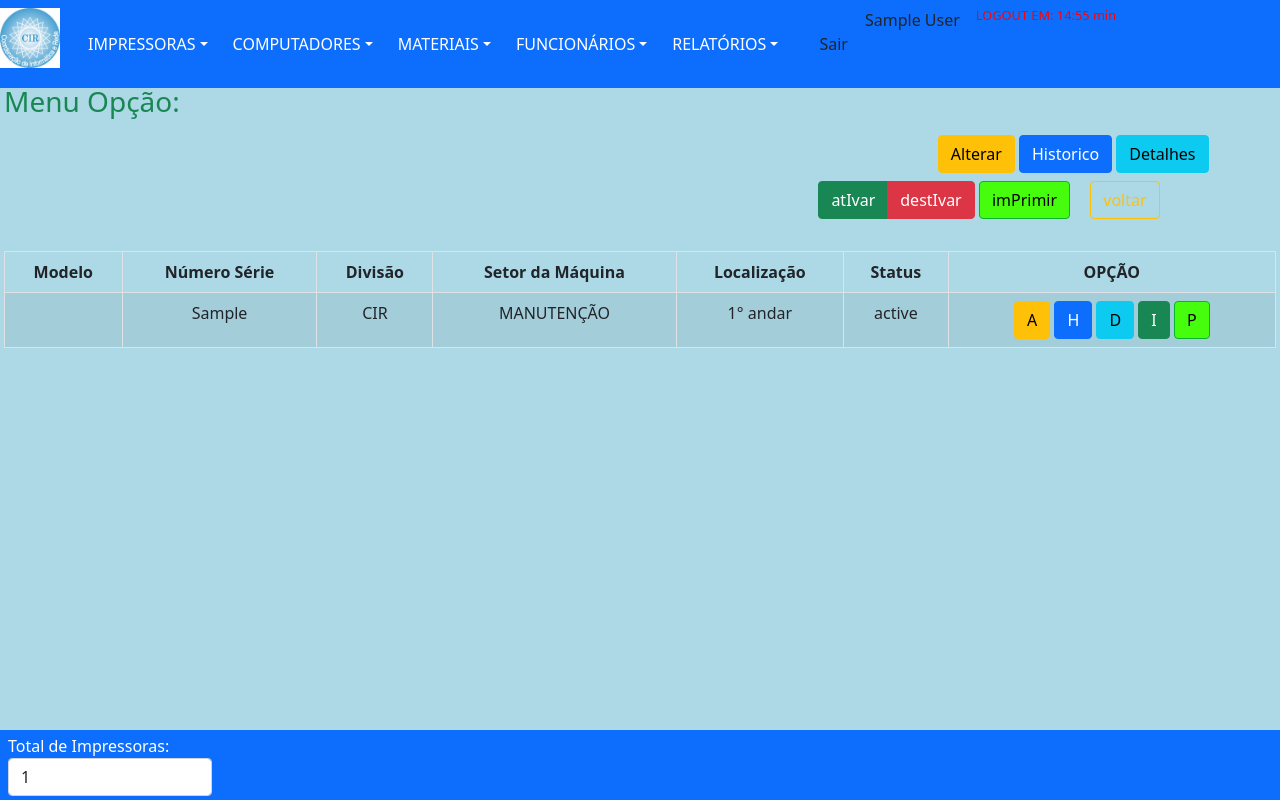
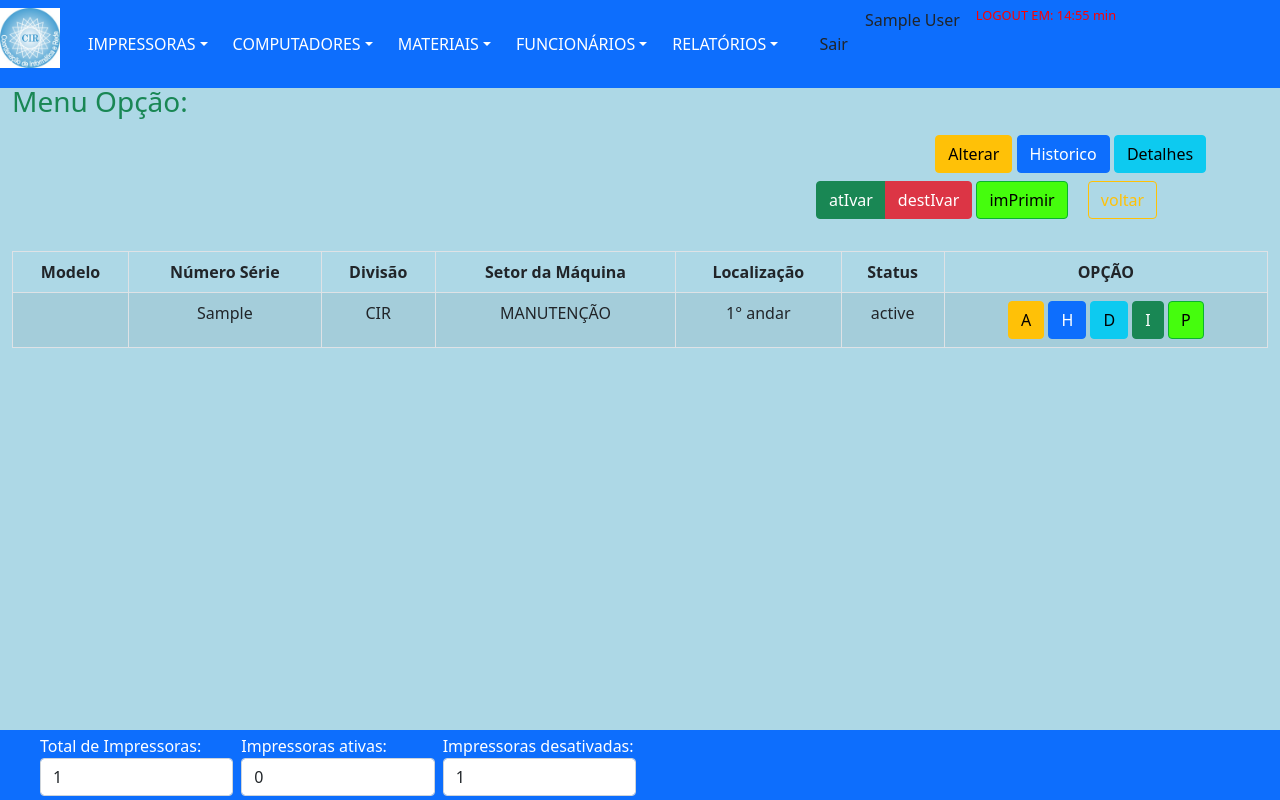
Before and after one commit to ufsilva2005/cir2023, a PHP site: page /views/impressorasListar.php in a window 1280 px wide. Run offline with PHP 8.4, Linux system fonts and the light colour scheme; the visitor is signed in with stand-in values (Sample User, id 1); data comes from the database, SQL or seed files in the repository; tables that the repository leaves empty hold one stand-in row (values such as "Sample post"); lists and menus that the app fills with data are empty.

Commit message:
altercao 12

```diff
--- a/controllers/ativarDesativar.php
+++ b/controllers/ativarDesativar.php
@@ -18,4 +18,9 @@
 	echo "<br>op1 => " . $op1;
 	echo "<br>idImpressora => " . $idImpressora;
 	echo "<br>statusImpressora => " . $statusImpressora;
+
+    $ativaDeativaDAO = new ControleCirDAO();
+    $ativaDeativaDAO->AtivaDesativa($idImpressora,$statusImpressora);
+	echo $_SESSION['tipoPesquisa'];
+    //header("Location: ../views/impressorasListar.php");
 ?>
--- a/dao/DAO-controleCir.php
+++ b/dao/DAO-controleCir.php
@@ -509,6 +509,26 @@
                     return $buscar;
                     $conn = null;
                 }
+
+            public function AtivaDesativa($idImpressora,$statusImpressora)
+				{
+					$conn = Database::connect();
+					$conn->exec('SET CHARACTER SET utf8');
+					$sql = "UPDATE impressoras
+                    SET statusImpressora = '$statusImpressora'
+                    WHERE idImpressora = '$idImpressora'";
+					try
+						{
+							$listar = $conn->query($sql);
+							$buscar = $listar->fetchAll(PDO::FETCH_OBJ);
+						}
+					catch (PDOException $exc)
+						{
+							$buscar = $exc->getTraceAsString();
+						}
+					return $buscar;
+					$conn = null;
+				}
             //FIM DAS FUNÇÕES RELACIONADAS A IMPRESSORA
 
             //INÍCIO DAS FUNÇÕES RELACIONADAS AOS MATERIAIS
--- a/views/impressorasListar.php
+++ b/views/impressorasListar.php
@@ -8,13 +8,16 @@
             echo "<script>location = '../template/menuPrincipal.php';</script>";
         }
 
+	$inativo = 0;
+	$ativo = 0;
+
     //$idFuncionario = $_SESSION['idFuncionario'];
     //$nomeFuncionario = $_SESSION['nomeFuncionario'];
 ?>
 <hr>
 		<nav class="navbar navbar-dark">
 				<div class="line p-1 position-absolute top-0 bottom-150 end-150">
-                    <div class="col-md-12 py-5">
+                    <div class="col-md-12 py-5 px-2">
 						<h3 class="text-success">Menu Opção:</h3>
                         <div class="panel-header">
 							<table class="table table-borderless">
@@ -125,12 +128,14 @@
                                                             if($statusImpressora != "ativo")
                                                                 {
                                                                     $html = "<a href='../controllers/ativarDesativar.php?action=1&id=$idImpressora' class='btn btn-small btn-success'>I<i class='icon-remove'></i></a>";
-                                                                    echo $html;
+                                                                    $inativo++;
+																	echo $html;
                                                                 }
 															else
                                                                 {
                                                                     $html = "<a href='../controllers/ativarDesativar.php?action=2&id=$idImpressora' class='btn btn-small btn-danger'>I<i class='icon-remove'></i></a>";
-                                                                    echo $html;
+                                                                    $ativo++;
+																	echo $html;
                                                                 }
                                                         ?>
                                                     </div>
@@ -147,10 +152,20 @@
 				</div>
 			</div>
 		</nav>
-		<div class="fixed-bottom p-1 bg-primary text-white">
-			<div class="col px-md-1 col-md-2">
-				<label for="inputSuccess" class="control-label">Total de Impressoras:</label>
-				<input type="text" class="form-control" value="<?php echo $_SESSION['numUser'];?>" >
+		<div class="fixed-bottom p-1 px-md-5 col-md-12 bg-primary text-white">
+			<div class="row">
+				<div class="col px-md-1 col-md-2">
+					<label for="inputSuccess" class="control-label">Total de Impressoras:</label>
+					<input type="text" class="form-control" value="<?php echo $_SESSION['numUser'];?>" >
+				</div>
+				<div class="col px-md-1 col-md-2">
+					<label for="inputSuccess" class="control-label">Impressoras ativas:</label>
+					<input type="text" class="form-control" value="<?php echo $ativo;?>" >
+				</div>
+				<div class="col px-md-1 col-md-2">
+					<label for="inputSuccess" class="control-label">Impressoras desativadas:</label>
+					<input type="text" class="form-control" value="<?php echo $inativo;?>" >
+				</div>
 			</div>
 		</div>
 	</body>
```
Also changed, not shown: controllers/impressoraPesquisa.php (+6 -1 lines), template/exibirPesquisa1.php (+15 -2 lines), template/exibirPesquisa2.php (+15 -2 lines).
